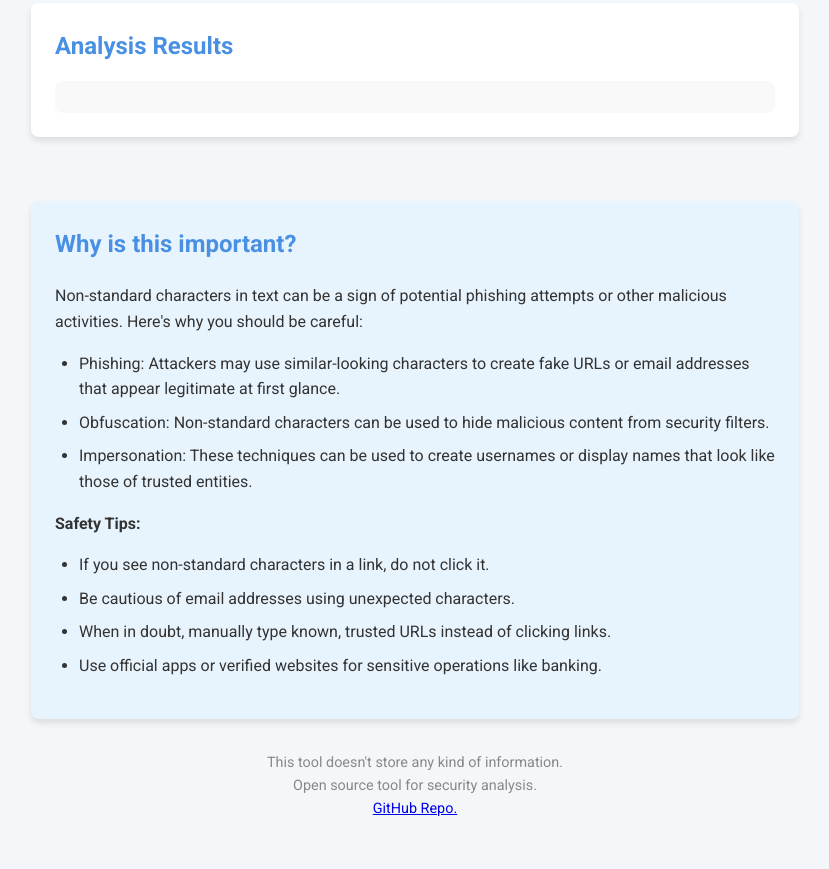
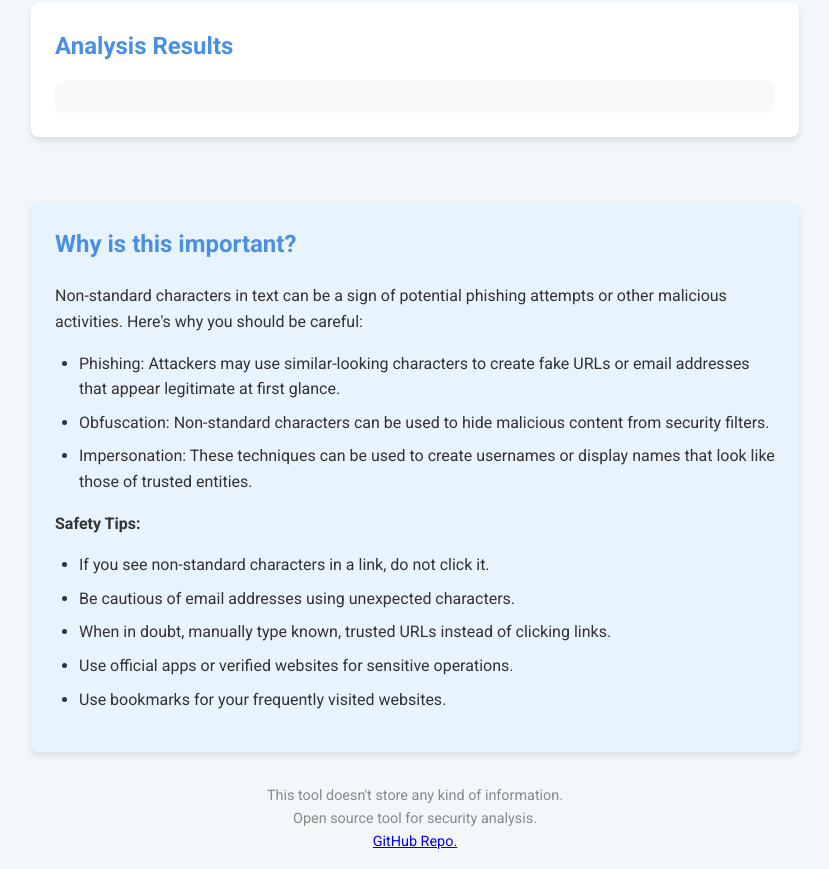
Before and after one commit to dagerzuga/CharDetective, a plain HTML site: page index.html in a window 1280 px wide. Shown: the part 591-1460 px from the top of the page, without its empty margins (225-1054 px from the left). Before the commit the page ends 1427 px from the top, so only its background shows below. Drawn offline with Linux system fonts and the light colour scheme.

Commit message:
Update safety tips

```diff
--- a/index.html
+++ b/index.html
@@ -49,7 +49,8 @@
                         <li>If you see non-standard characters in a link, do not click it.</li>
                         <li>Be cautious of email addresses using unexpected characters.</li>
                         <li>When in doubt, manually type known, trusted URLs instead of clicking links.</li>
-                        <li>Use official apps or verified websites for sensitive operations like banking.</li>
+                        <li>Use official apps or verified websites for sensitive operations.</li>
+                        <li>Use bookmarks for your frequently visited websites.</li>
                     </ul>
                 </div>
             </section>
```
